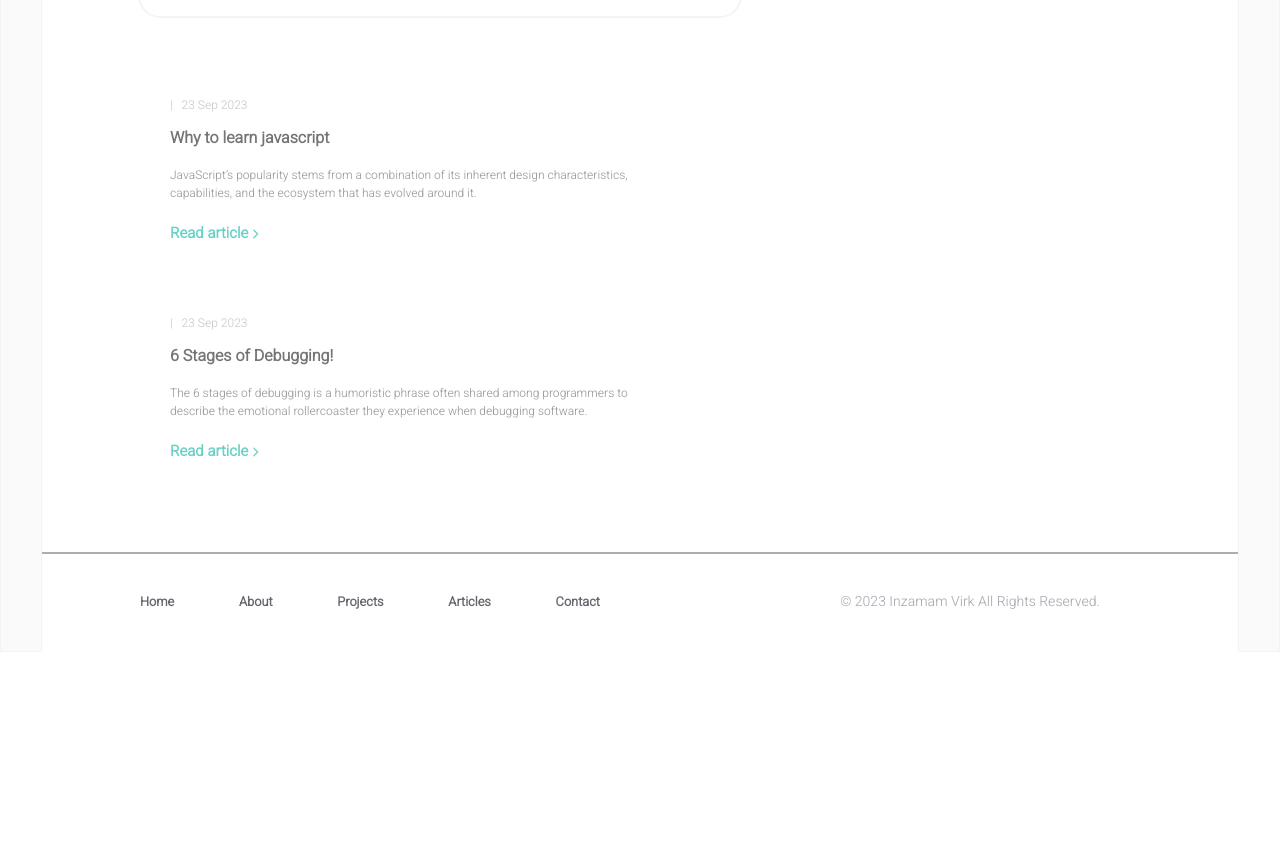
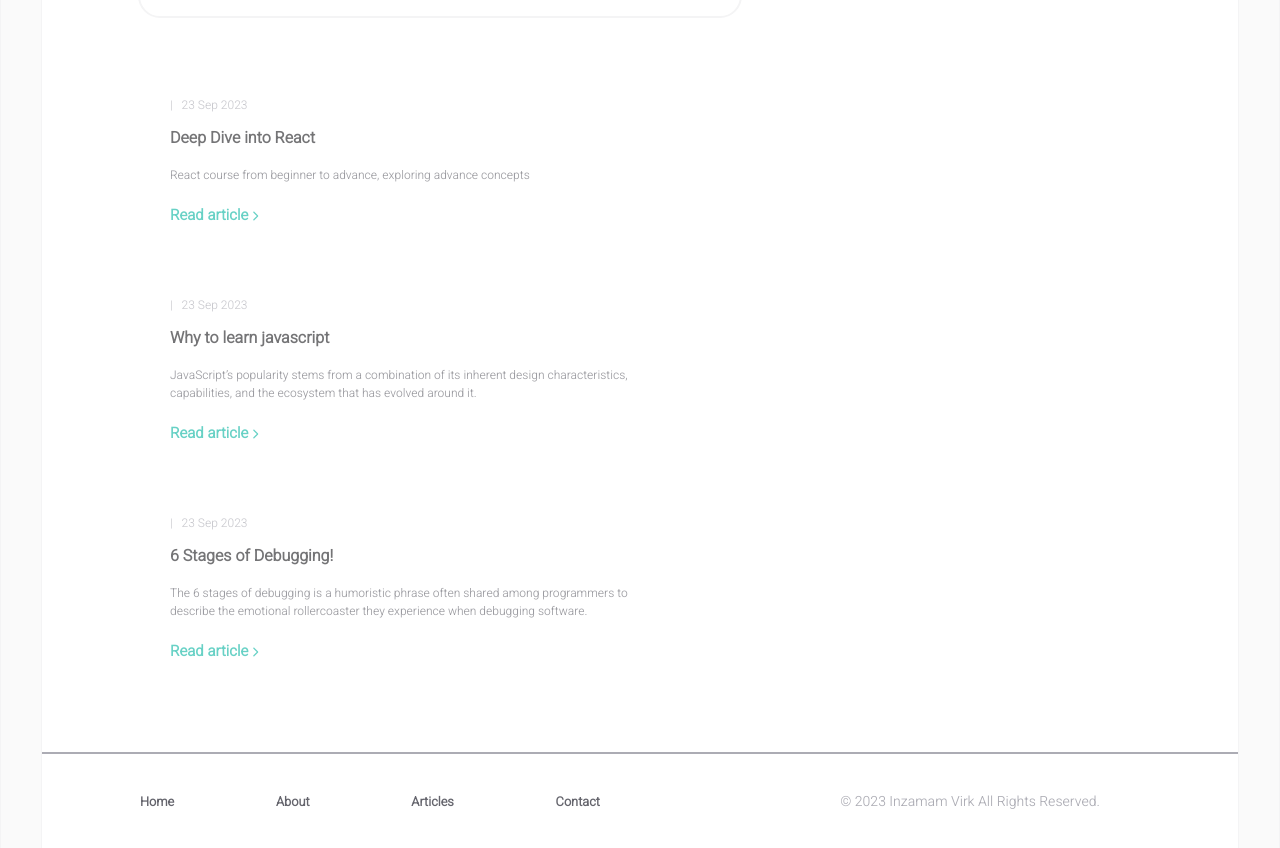
Before and after one commit to inzamam-virk/inzamam-virk.github.io, a React (Create React App) app: page / in a window 1280 px wide. Shown: the part 1107-1955 px from the top of the page. Before the commit the page ends 1759 px from the top, so only its background shows below. Built offline with nearby package versions, Linux system fonts and the light colour scheme.

Commit message:
Updated footer and articles

```diff
--- a/src/components/common/footer.jsx
+++ b/src/components/common/footer.jsx
@@ -15,9 +15,9 @@ const Footer = () => {
 						<li className="footer-nav-link-item">
 							<Link to="/about">About</Link>
 						</li>
-						<li className="footer-nav-link-item">
+						{/* <li className="footer-nav-link-item">
 							<Link to="/projects">Projects</Link>
-						</li>
+						</li> */}
 						<li className="footer-nav-link-item">
 							<Link to="/articles">Articles</Link>
 						</li>
--- a/src/data/articles.js
+++ b/src/data/articles.js
@@ -1,6 +1,45 @@
 import React from "react";
 
 function article_1() {
+	return {
+		date: "23 Sep 2023",
+		title: "Deep Dive into React",
+		description:
+			"React course from beginner to advance, exploring advance concepts",
+		keywords: [
+			"Deep Dive into React",
+			"Inzamam",
+			"InzamamVirk",
+			"Inzamam Virk",
+		],
+		style: `
+				.article-content {
+					display: flex;
+					flex-direction: column;
+					align-items: center;
+				}
+
+				.randImage {
+					align-self: center;
+					outline: 2px solid red;
+				}
+				`,
+		body: (
+			<React.Fragment>
+				<div className="article-content">
+					<div className="paragraph">Coming soon! Be connected!</div>
+					{/* <img
+						src="https://picsum.photos/200/300"
+						alt="random"
+						className="randImage"
+					/> */}
+				</div>
+			</React.Fragment>
+		),
+	};
+}
+
+function article_2() {
 	return {
 		date: "23 Sep 2023",
 		title: "Why to learn javascript",
@@ -39,7 +78,7 @@ function article_1() {
 	};
 }
 
-function article_2() {
+function article_3() {
 	return {
 		date: "23 Sep 2023",
 		title: "6 Stages of Debugging!",
@@ -67,6 +106,6 @@ function article_2() {
 	};
 }
 
-const myArticles = [article_1, article_2];
+const myArticles = [article_1, article_2, article_3];
 
 export default myArticles;
```
Also changed, not shown: 7 other files (tests, documents, lock files or other folders).
